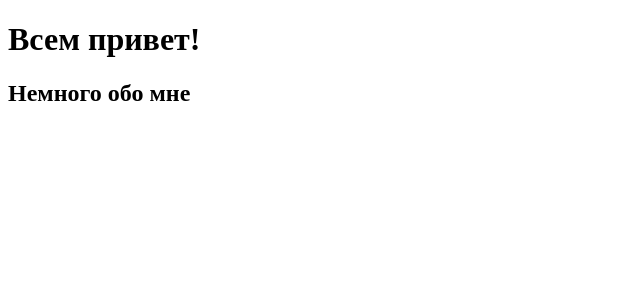
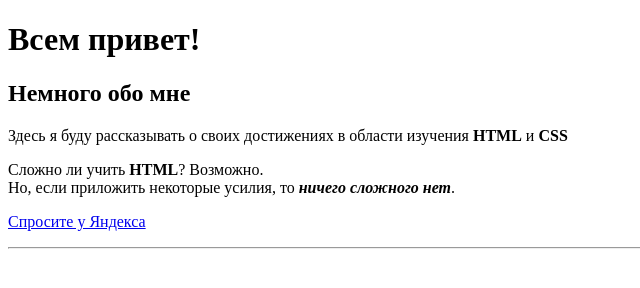
Before and after one commit to KocoplechevaOlga/WEB_Seminary2, a plain HTML site: page index.html in a window 1280 px wide. Shown: the whole page, without its empty margins (0-640 px from the left). Drawn offline with Linux system fonts and the light colour scheme.

Commit message:
First Page

```diff
--- a/index.html
+++ b/index.html
@@ -9,6 +9,12 @@
 <body>
     <h1>Всем привет!</h1>
     <h2>Немного обо мне</h2>
-
+    <p>Здесь я буду рассказывать о своих достижениях в области изучения <b>HTML</b> и <b>CSS</b></p>
+    <p>
+        Сложно ли учить <b>HTML</b>? Возможно. <br>
+        Но, если приложить некоторые усилия, то <i><b>ничего сложного нет</i></b>.
+    </p>
+    <p><a href="https://ya.ru/" target="_blank">Спросите у Яндекса</a></p>
+    <hr>
 </body>
 </html>
```
